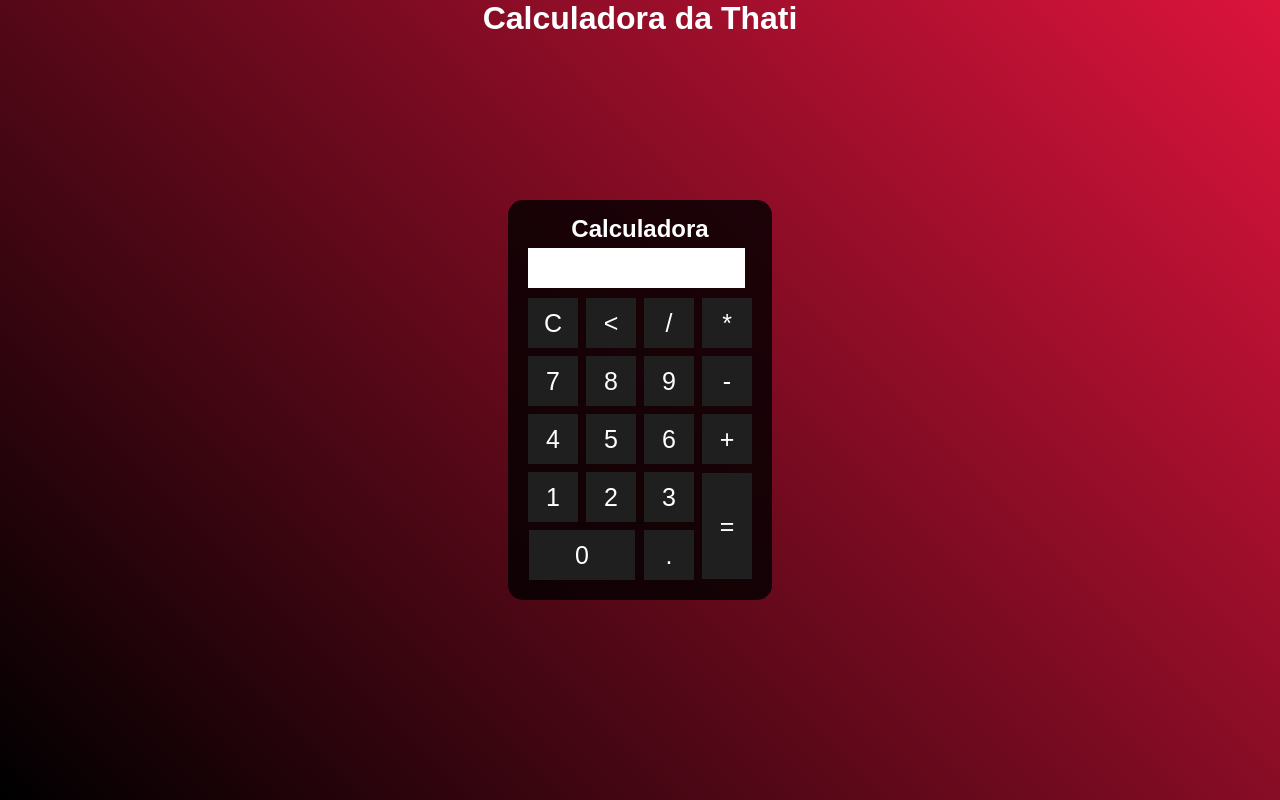
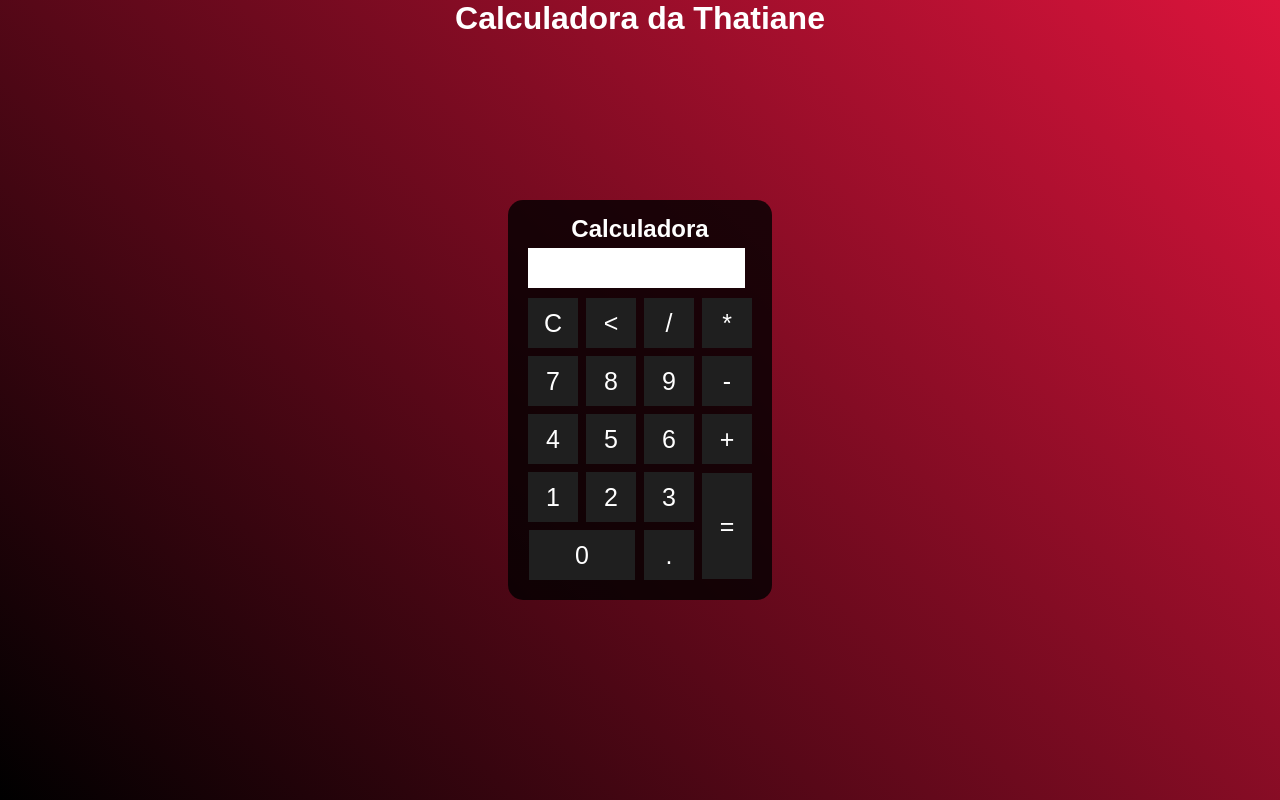
Before and after one commit to Thatiane-Lima/Calculadora, a plain HTML site: page index.html in a window 1280 px wide. Drawn offline with Linux system fonts and the light colour scheme.

Commit message:
Atualização

```diff
--- a/index.html
+++ b/index.html
@@ -59,7 +59,7 @@
 </head>
 <body>
     <div class="fundo">
-        <h1>Calculadora da Thati</h1>
+        <h1>Calculadora da Thatiane</h1>
         <div class ="calculadora">
             <h2>Calculadora</h2>
             <p id="resultado"></p>
```
